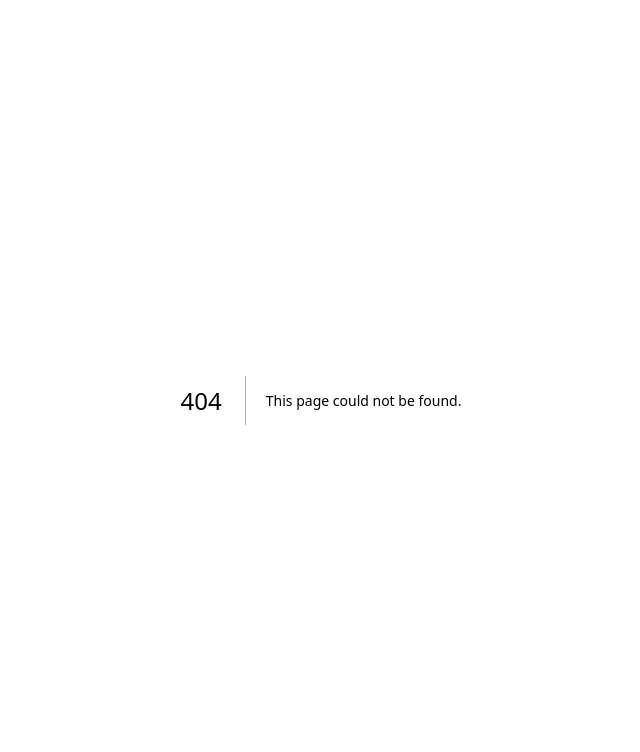
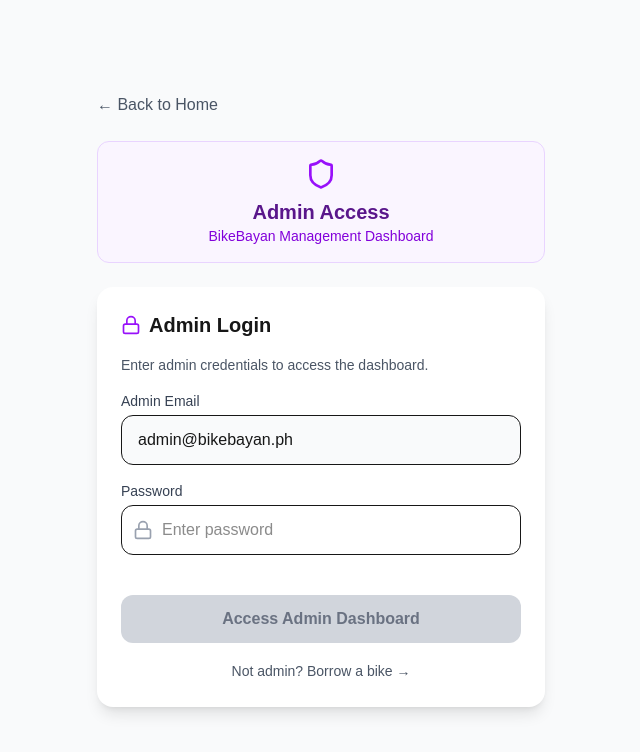
Before and after one commit to Kiefffff/BikeBayan, a Next.js app in the folder bikebayan-frontend/: page /admin/login in a window 1280 px wide. Before the commit this address had no page. Shown: the top 752 px of the page, without its empty margins (319-959 px from the left). Built offline with nearby package versions, Linux system fonts and the light colour scheme.

Commit message:
updated the frontend

```diff
--- /dev/null
+++ b/bikebayan-frontend/app/admin/login/page.tsx
@@ -0,0 +1,134 @@
+"use client";
+import { useState } from "react";
+import { useRouter } from "next/navigation";
+import { Shield, Lock } from "lucide-react";
+import Link from "next/link";
+
+const ADMIN_EMAIL = "admin@bikebayan.ph";
+const ADMIN_PASSWORD = "RafaBike67";
+
+export default function AdminLoginPage() {
+  const router = useRouter();
+  const [email, setEmail] = useState(ADMIN_EMAIL);
+  const [password, setPassword] = useState("");
+  const [loading, setLoading] = useState(false);
+  const [error, setError] = useState("");
+
+  const handleLogin = async (e: React.FormEvent) => {
+    e.preventDefault();
+
+    const cleanEmail = email.trim().toLowerCase();
+
+    if (cleanEmail !== ADMIN_EMAIL) {
+      setError("Admin access only. Use admin@bikebayan.ph");
+      return;
+    }
+
+    if (password !== ADMIN_PASSWORD) {
+      setError("Invalid password");
+      setPassword("");
+      return;
+    }
+
+    setLoading(true);
+    setError("");
+
+    // Simulate a small delay for better UX
+    setTimeout(() => {
+      // Store admin session
+      localStorage.setItem("user", JSON.stringify({
+        email: ADMIN_EMAIL,
+        isAdmin: true,
+        logged_in_at: new Date().toISOString()
+      }));
+
+      // Redirect to admin dashboard
+      router.push("/admin");
+    }, 500);
+  };
+
+  return (
+    <div className="min-h-screen bg-gray-50 p-4 flex items-center justify-center">
+      <div className="max-w-md w-full">
+        <Link href="/" className="inline-flex items-center text-gray-600 mb-6">
+          ← Back to Home
+        </Link>
+
+        <div className="bg-purple-50 border border-purple-200 rounded-xl p-4 mb-6 text-center">
+          <Shield className="w-8 h-8 text-purple-600 mx-auto mb-2" />
+          <h1 className="text-xl font-bold text-purple-900">Admin Access</h1>
+          <p className="text-sm text-purple-700">BikeBayan Management Dashboard</p>
+        </div>
+
+        {error && (
+          <div className="bg-red-50 border border-red-200 text-red-700 px-4 py-3 rounded mb-6">
+            {error}
+          </div>
+        )}
+
+        <div className="bg-white p-6 rounded-2xl shadow-lg">
+          <h2 className="text-xl font-bold mb-4 flex items-center">
+            <Lock className="w-5 h-5 mr-2 text-purple-600" />
+            Admin Login
+          </h2>
+          <p className="text-gray-600 text-sm mb-4">
+            Enter admin credentials to access the dashboard.
+          </p>
+
+          <form onSubmit={handleLogin} className="space-y-4">
+            <div>
+              <label className="block text-sm font-medium text-gray-700 mb-1">
+                Admin Email
+              </label>
+              <div className="relative">
+                <input
+                  type="email"
+                  value={email}
+                  onChange={(e) => setEmail(e.target.value)}
+                  className="w-full pl-4 pr-4 py-3 border rounded-xl bg-gray-50"
+                  placeholder="admin@bikebayan.ph"
+                  disabled={loading}
+                />
+              </div>
+            </div>
+
+            <div>
+              <label className="block text-sm font-medium text-gray-700 mb-1">
+                Password
+              </label>
+              <div className="relative">
+                <Lock className="absolute left-3 top-1/2 -translate-y-1/2 w-5 h-5 text-gray-400" />
+                <input
+                  type="password"
+                  value={password}
+                  onChange={(e) => setPassword(e.target.value)}
+                  className="w-full pl-10 pr-4 py-3 border rounded-xl"
+                  placeholder="Enter password"
+                  disabled={loading}
+                />
+              </div>
+            </div>
+
+            <button
+              type="submit"
+              disabled={loading || !email || !password}
+              className={`w-full mt-6 py-3 rounded-xl font-bold ${
+                loading || !email || !password
+                  ? "bg-gray-300 text-gray-500 cursor-not-allowed"
+                  : "bg-purple-600 text-white hover:bg-purple-700"
+              }`}
+            >
+              {loading ? "Logging in..." : "Access Admin Dashboard"}
+            </button>
+          </form>
+
+          <div className="mt-4 text-center">
+            <Link href="/borrow" className="text-sm text-gray-600 hover:text-gray-800">
+              Not admin? Borrow a bike →
+            </Link>
+          </div>
+        </div>
+      </div>
+    </div>
+  );
+}
--- a/bikebayan-frontend/app/admin/page.tsx
+++ b/bikebayan-frontend/app/admin/page.tsx
@@ -1,31 +1,32 @@
+// app/admin/page.tsx
 "use client";
 import { useState, useEffect } from "react";
 import { useRouter } from "next/navigation";
 import { getStations } from "@/lib/api";
-import { Bike, AlertTriangle, Users, MapPin, RefreshCw, Flag, Lock, LogOut } from "lucide-react";
+import { Bike, AlertTriangle, Users, MapPin, RefreshCw, LogOut } from "lucide-react";
 import Link from "next/link";
 
 const ADMIN_EMAIL = "admin@bikebayan.ph";
 
-export default function AdminPage() {
+export default function AdminDashboard() {
   const router = useRouter();
   const [user, setUser] = useState<any>(null);
   const [stations, setStations] = useState<any[]>([]);
   const [loading, setLoading] = useState(true);
-  const [flaggedUsers, setFlaggedUsers] = useState<any[]>([]);
-  const [reports, setReports] = useState<any[]>([
-    { id: 1, bike_id: 101, issue: "Broken brake", reported_by: "user_123", status: "pending" },
-  ]);
 
-  // Check if admin on mount
+  // Protect this route: only admin@bikebayan.ph can access
   useEffect(() => {
     const storedUser = localStorage.getItem("user");
+
     if (!storedUser) {
-      router.push("/login");
+      router.push("/admin/login");
       return;
     }
 
+    try {
       const userData = JSON.parse(storedUser);
+
+      // Only allow admin email
       if (userData.email !== ADMIN_EMAIL) {
         router.push("/");
         return;
@@ -33,11 +34,16 @@
 
       setUser(userData);
       fetchStations();
+    } catch {
+      localStorage.removeItem("user");
+      router.push("/admin/login");
+    }
   }, [router]);
 
   const handleLogout = () => {
     localStorage.removeItem("user");
-    router.push("/login");
+    setUser(null);
+    router.push("/admin/login");
   };
 
   const fetchStations = async () => {
@@ -45,8 +51,8 @@
     try {
       const data = await getStations();
       setStations(data.stations || []);
-    } catch {
-      console.error("Failed to fetch stations");
+    } catch (err) {
+      console.error("Failed to fetch stations:", err);
     } finally {
       setLoading(false);
     }
@@ -56,7 +62,7 @@
   if (!user) {
     return (
       <div className="min-h-screen bg-gray-50 flex items-center justify-center">
-        <p className="text-gray-600">Checking access...</p>
+        <p className="text-gray-600">Checking admin access...</p>
       </div>
     );
   }
@@ -92,6 +98,13 @@
       </nav>
 
       <div className="max-w-7xl mx-auto p-4 md:p-8">
+        {/* Admin Banner */}
+        <div className="bg-purple-50 border border-purple-200 rounded-xl p-4 mb-8">
+          <p className="text-sm text-purple-800">
+            👋 Welcome, Admin • Signed in as <strong>{user.email}</strong>
+          </p>
+        </div>
+
         {/* Stats Overview */}
         <div className="grid grid-cols-2 md:grid-cols-4 gap-4 mb-8">
           <div className="bg-white p-4 rounded-xl shadow-sm border">
@@ -116,7 +129,7 @@
             <div className="flex items-center gap-3">
               <Users className="w-6 h-6 text-yellow-600" />
               <div>
-                <p className="text-2xl font-bold">{flaggedUsers.length}</p>
+                <p className="text-2xl font-bold">0</p>
                 <p className="text-xs text-gray-500">Flagged Users</p>
               </div>
             </div>
@@ -125,7 +138,7 @@
             <div className="flex items-center gap-3">
               <AlertTriangle className="w-6 h-6 text-red-600" />
               <div>
-                <p className="text-2xl font-bold">{reports.filter(r => r.status === "pending").length}</p>
+                <p className="text-2xl font-bold">0</p>
                 <p className="text-xs text-gray-500">Pending Reports</p>
               </div>
             </div>
@@ -143,6 +156,8 @@
           <div className="p-6">
             {loading ? (
               <p className="text-gray-500">Loading stations...</p>
+            ) : stations.length === 0 ? (
+              <p className="text-gray-500">No stations found. Add stations via Supabase.</p>
             ) : (
               <div className="grid md:grid-cols-2 lg:grid-cols-3 gap-4">
                 {stations.map(station => (
@@ -162,37 +177,6 @@
             )}
           </div>
         </div>
-
-        {/* Reports */}
-        <div className="bg-white rounded-2xl shadow-sm border mb-8">
-          <div className="p-6 border-b">
-            <h2 className="text-lg font-bold flex items-center gap-2">
-              <AlertTriangle className="w-5 h-5 text-yellow-600" />
-              Damage Reports
-            </h2>
-          </div>
-          <div className="p-6">
-            {reports.length === 0 ? (
-              <p className="text-gray-500">No reports yet.</p>
-            ) : (
-              <div className="space-y-3">
-                {reports.map(report => (
-                  <div key={report.id} className="flex items-center justify-between p-4 border rounded-xl">
-                    <div>
-                      <p className="font-medium">Bike #{report.bike_id}</p>
-                      <p className="text-sm text-gray-600">{report.issue}</p>
-                    </div>
-                    <span className={`text-xs px-2 py-1 rounded-full ${
-                      report.status === "pending" ? 'bg-yellow-100 text-yellow-700' : 'bg-green-100 text-green-700'
-                    }`}>
-                      {report.status}
-                    </span>
-                  </div>
-                ))}
-              </div>
-            )}
-          </div>
-        </div>
       </div>
     </div>
   );
--- a/bikebayan-frontend/app/borrow/page.tsx
+++ b/bikebayan-frontend/app/borrow/page.tsx
@@ -11,13 +11,15 @@
   const [loading, setLoading] = useState(false);
   const [error, setError] = useState("");
 
-  // Auto-fill email if user previously verified
   useEffect(() => {
     const stored = localStorage.getItem("user");
     if (stored) {
       try {
         const user = JSON.parse(stored);
-        if (user.email) setEmail(user.email);
+        if (user.email && user.verified_at && user.email !== "admin@bikebayan.ph") {
+          setStep("success");
+          setEmail(user.email);
+        }
       } catch {}
     }
   }, []);
@@ -35,11 +37,9 @@
     setError("");
 
     try {
-      // Step 4: Backend verifies via MOSIP
       const result = await verifyOTP(cleanEmail, cleanOtp);
 
       if (result.success) {
-        // Store session
         localStorage.setItem("user", JSON.stringify({
           email: cleanEmail,
           uin: result.uin || "verified",
@@ -87,23 +87,36 @@
             </p>
 
             <div className="space-y-4">
+              <div>
+                <label className="block text-sm font-medium text-gray-700 mb-1">Email</label>
+                <div className="relative">
+                  <Mail className="absolute left-3 top-1/2 -translate-y-1/2 w-5 h-5 text-gray-400" />
                   <input
                     type="email"
                     value={email}
                     onChange={(e) => setEmail(e.target.value)}
-                className="w-full px-4 py-3 border rounded-xl"
+                    className="w-full pl-10 pr-4 py-3 border rounded-xl"
                     placeholder="your@email.com"
                     disabled={loading}
                   />
+                </div>
+              </div>
+
+              <div>
+                <label className="block text-sm font-medium text-gray-700 mb-1">OTP (6 digits)</label>
+                <div className="relative">
+                  <Lock className="absolute left-3 top-1/2 -translate-y-1/2 w-5 h-5 text-gray-400" />
                   <input
                     type="text"
                     value={otp}
                     onChange={(e) => setOtp(e.target.value.replace(/\D/g, "").slice(0, 6))}
-                className="w-full px-4 py-3 border rounded-xl text-center text-2xl tracking-widest font-mono"
+                    className="w-full pl-10 pr-4 py-3 border rounded-xl text-center text-2xl tracking-widest font-mono"
                     placeholder="••••••"
                     maxLength={6}
                     disabled={loading}
                   />
+                </div>
+              </div>
             </div>
 
             <button
--- a/bikebayan-frontend/app/page.tsx
+++ b/bikebayan-frontend/app/page.tsx
@@ -1,26 +1,27 @@
+// app/page.tsx
 "use client";
 import { useState, useEffect } from "react";
 import Image from "next/image";
 import Link from "next/link";
-import { useRouter } from "next/navigation";
-import { Shield, MapPin, Clock, Bike, User, LogOut } from "lucide-react";
+import { Shield, MapPin, Clock, Bike } from "lucide-react";
 
 export default function Home() {
-  const router = useRouter();
-  const [user, setUser] = useState<any>(null);
+  const [hasSession, setHasSession] = useState(false);
 
   useEffect(() => {
-    const storedUser = localStorage.getItem("user");
-    if (storedUser) {
-      setUser(JSON.parse(storedUser));
+    // Check if user has active session from email+OTP verification
+    const stored = localStorage.getItem("user");
+    if (stored) {
+      try {
+        const user = JSON.parse(stored);
+        if (user.email && user.verified_at) {
+          setHasSession(true);
+        }
+      } catch {
+        localStorage.removeItem("user");
+      }
     }
   }, []);
-
-  const handleLogout = () => {
-    localStorage.removeItem("user");
-    setUser(null);
-    router.push("/");
-  };
 
   return (
     <div className="min-h-screen bg-white">
@@ -31,28 +32,14 @@
             <Image src="/bikebayan-logo.svg" alt="BikeBayan" width={120} height={36} />
           </Link>
           <div className="flex items-center gap-6">
-            {user ? (
-              <>
-                <span className="text-sm text-gray-600">Hi, {user.name}</span>
-                {user.isAdmin && (
-                  <Link href="/admin" className="text-purple-600 hover:text-purple-700 font-medium">
-                    Admin
-                  </Link>
-                )}
-                <button
-                  onClick={handleLogout}
-                  className="flex items-center gap-1 text-gray-600 hover:text-red-600 font-medium transition"
-                >
-                  <LogOut className="w-4 h-4" />
-                  Logout
-                </button>
-              </>
-            ) : (
-              <Link href="/login" className="flex items-center gap-1 text-gray-600 hover:text-blue-600 font-medium transition">
-                <User className="w-4 h-4" />
-                Login
-              </Link>
-            )}
+            {/* ✅ FIXED: Link to admin login, not dashboard directly */}
+            <Link
+              href="/admin/login"
+              className="text-gray-600 hover:text-purple-600 font-medium text-sm flex items-center gap-1"
+            >
+              <Shield className="w-4 h-4" />
+              Admin
+            </Link>
           </div>
         </div>
       </nav>
@@ -70,16 +57,16 @@
 
           <div className="flex flex-col sm:flex-row justify-center gap-4">
             <Link
-              href={user ? "/borrow" : "/login"}
+              href="/borrow"
               className="group relative bg-blue-600 text-white px-10 py-4 rounded-2xl font-bold text-lg hover:bg-blue-700 transition-all shadow-lg hover:shadow-xl hover:-translate-y-0.5 flex items-center justify-center gap-3"
             >
               <Bike className="w-6 h-6 group-hover:animate-bounce" />
-              {user ? "Borrow a Bike" : "Login to Borrow"}
+              {hasSession ? "Continue Borrowing" : "Borrow a Bike"}
             </Link>
           </div>
 
           <p className="text-sm text-gray-500 mt-6">
-            Scan your National ID at any station to create an account
+            Scan National ID at station • Enter email + OTP to unlock
           </p>
         </div>
       </section>
```
Lines whose indentation alone changed are shown as unchanged.
